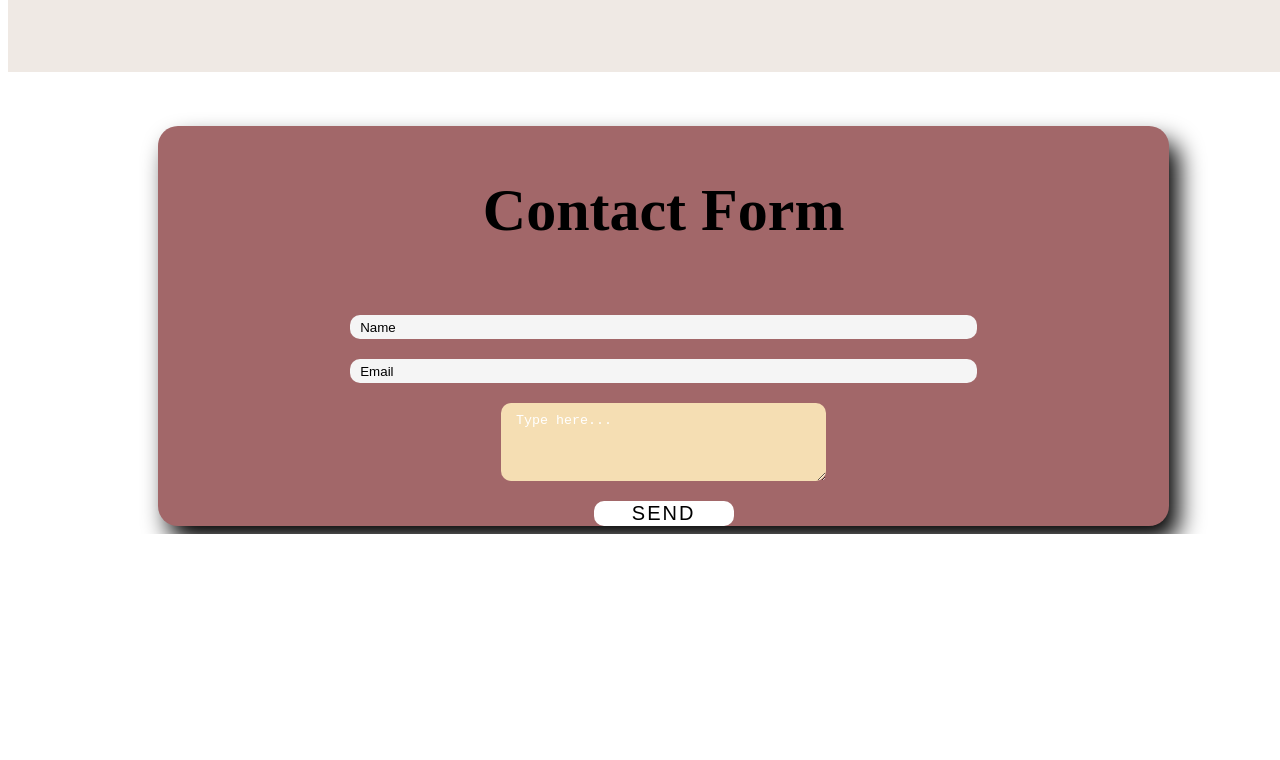
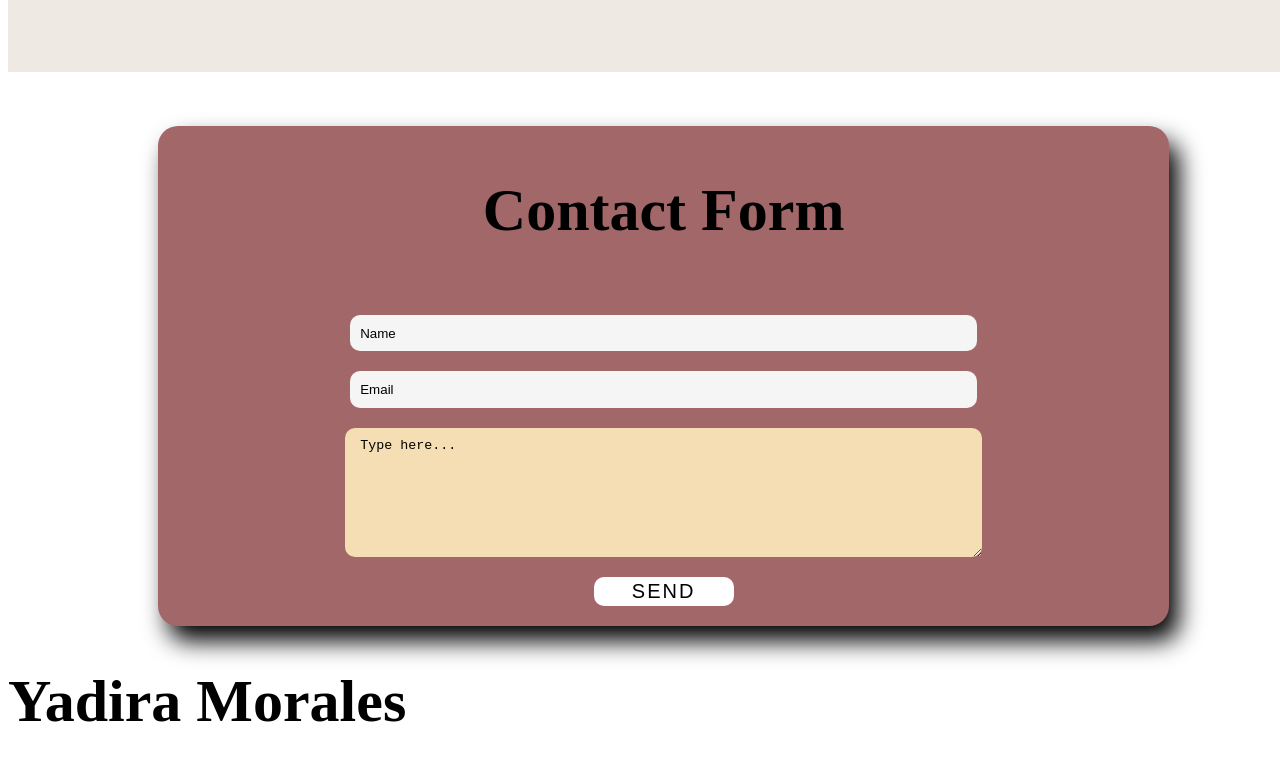
Before and after one commit to yadi-90/Techtonica-Assignments, a plain HTML site: page PorfolioWebsite/index.html in a window 1280 px wide. Shown: the part 2398-3158 px from the top of the page. Before the commit the page ends 2932 px from the top, so only its background shows below. Drawn offline with Linux system fonts and the light colour scheme.

```diff
--- a/PorfolioWebsite/index.html
+++ b/PorfolioWebsite/index.html
@@ -47,10 +47,12 @@
             required>
             <input type="email" name="email" id="email"
             placeholder="Email" required>
-            <textarea name="textBox" id="textBox" cols="35" rows="8"
+            <textarea name="textBox" id="textBox" cols="35" rows="10"
             placeholder="Type here..." required></textarea>
             <input type="submit" value="Send">
         </form></section>
-    <footer></footer>
+    <footer>
+        <h1>Yadira Morales</h1>
+    </footer>
 </body>
 </html>
--- a/PorfolioWebsite/style.css
+++ b/PorfolioWebsite/style.css
@@ -105,7 +105,7 @@
     justify-content: center;
     gap: 20px;
     width: 80%;
-    height: 400px;
+    height: 500px;
     background-color:#a26769;
     border-radius: 20px;
     box-shadow: 10px 15px 25px black;
@@ -132,9 +132,10 @@
     outline: none;
     background-color: wheat;
     color: black;
+    width:60%;
   }
   #textBox::placeholder {
-    color: white;
+    color:black;
   }
   input[type="submit"] {
     height: 40px;
@@ -148,6 +149,7 @@
     font-size: 20px;
     letter-spacing: 2px;
     text-transform: uppercase;
+    margin-bottom: 20px;
   }
   input[type="submit"]:hover {
     background-color: wheat;
```
Also changed, not shown: PorfolioWebsite/Images/linkedin.png (added), 1 other file.
